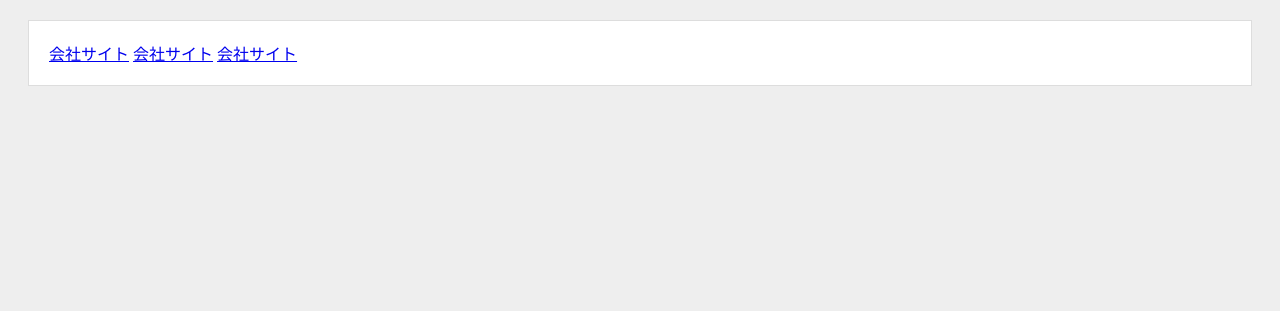
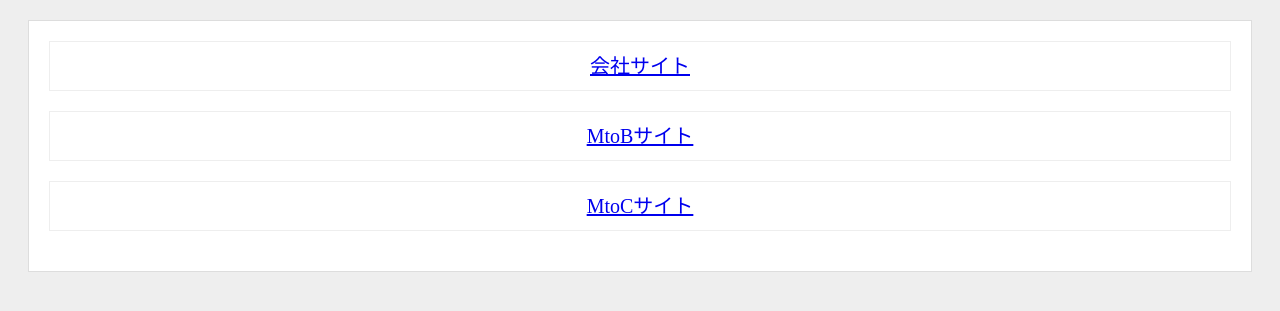
Before and after one commit to kizr0108/corpm-webtest, a PHP site: page / in a window 1280 px wide. Shown: the top 311 px of the page. Run offline with PHP 8.4, Linux system fonts and the light colour scheme.

Commit message:
style added

```diff
--- a/index.php
+++ b/index.php
@@ -5,12 +5,13 @@
     <meta http-equiv="X-UA-Compatible" content="IE=edge">
     <meta name="viewport" content="width=device-width, initial-scale=1.0">
     <title>Document</title>
+    <link rel="stylesheet" href="style.css">
 </head>
 <body style="background:#eee;">
     <div style="background:#fff;border:1px solid #ddd;margin:20px;padding:20px;">
     <a href="Msite ver2/index.html">会社サイト</a>
-    <a href="MtoBサイト/index.html">会社サイト</a>
-    <a href="MtoCサイト/index.html">会社サイト</a>
+    <a href="MtoBサイト/index.html">MtoBサイト</a>
+    <a href="MtoCサイト/index.html">MtoCサイト</a>
     </div>
 </body>
 </html>
--- /dev/null
+++ b/style.css
@@ -0,0 +1,12 @@
+a {
+    display:block;
+    font-size:20px;
+    line-height:48px;
+    border:1px solid #eee;
+    margin-bottom:20px;
+    text-align:center;
+}
+
+a:last-child {
+    margin-bottom:none;
+}
```
